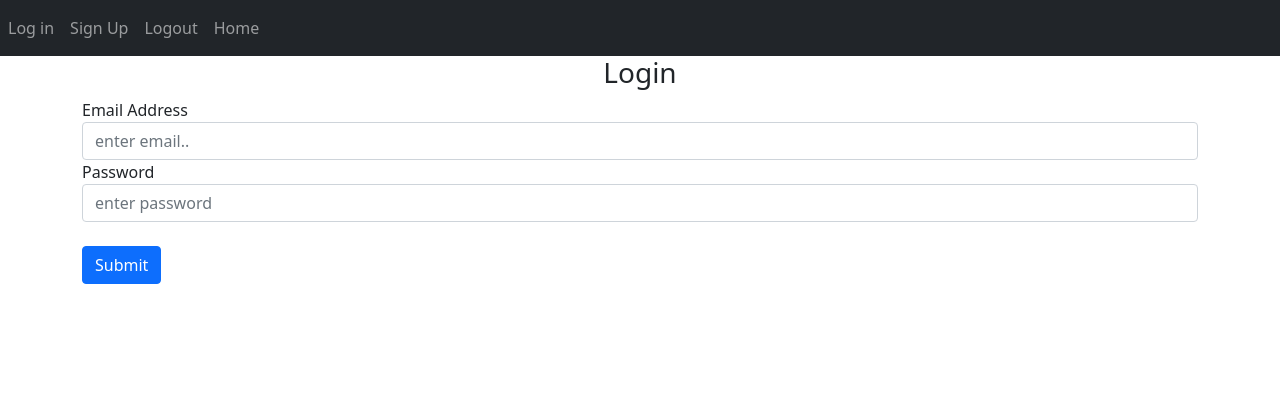
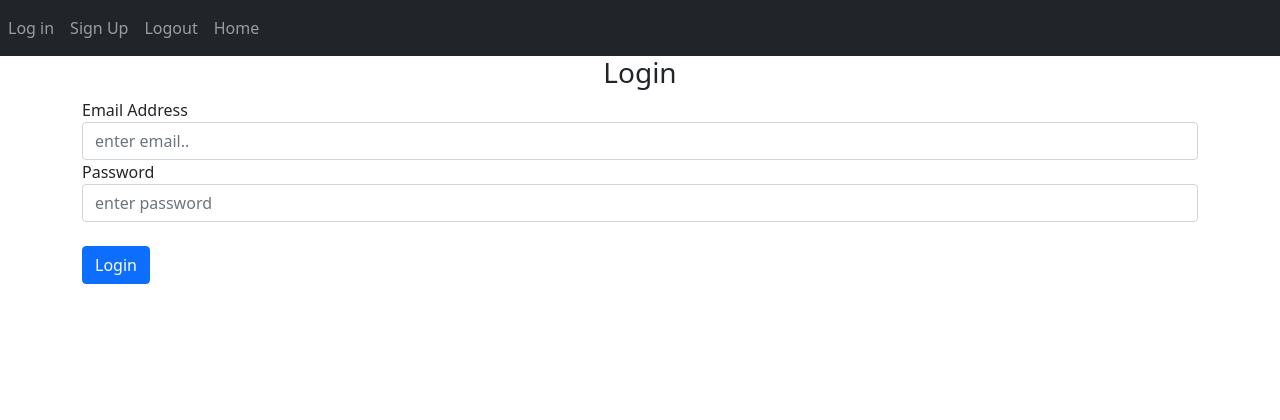
Before and after one commit to WebDevJoe/set09101Official, a Flask app: template website/templates/login.html in a window 1280 px wide. Shown: the top 420 px of the page. Run offline with Flask 3, Linux system fonts and the light colour scheme; the template is opened without the code that fills it, so the values that code supplies are empty; some libraries are stand-ins or nearby versions.

Commit message:
update button

```diff
--- a/website/templates/login.html
+++ b/website/templates/login.html
@@ -25,7 +25,7 @@
   </div>
 
   <br />
-  <button type="submit" class="btn btn-primary">Submit</button>
+  <button type="submit" class="btn btn-primary">Login</button>
 </form>
 
 {%endblock%}
```
